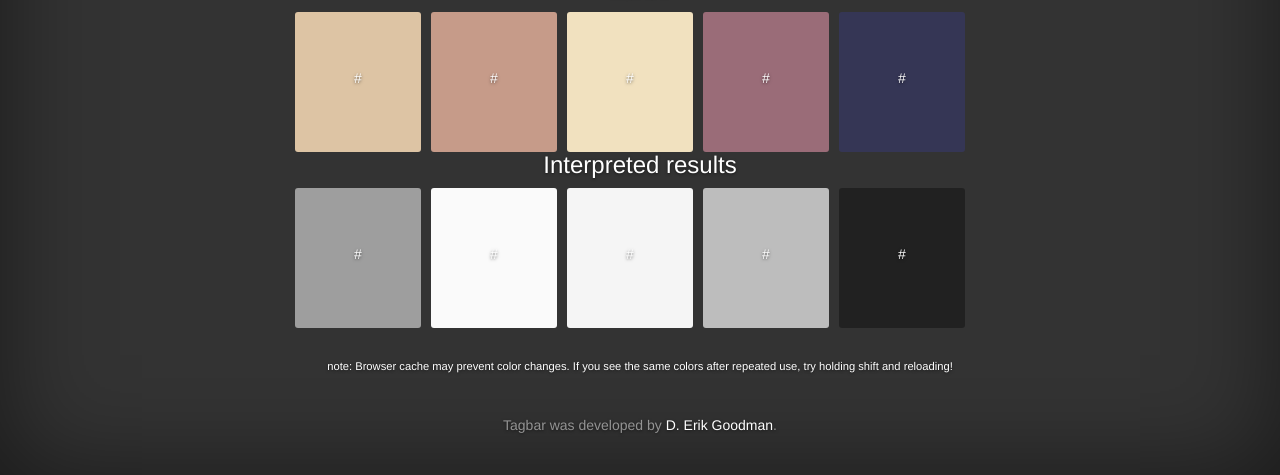
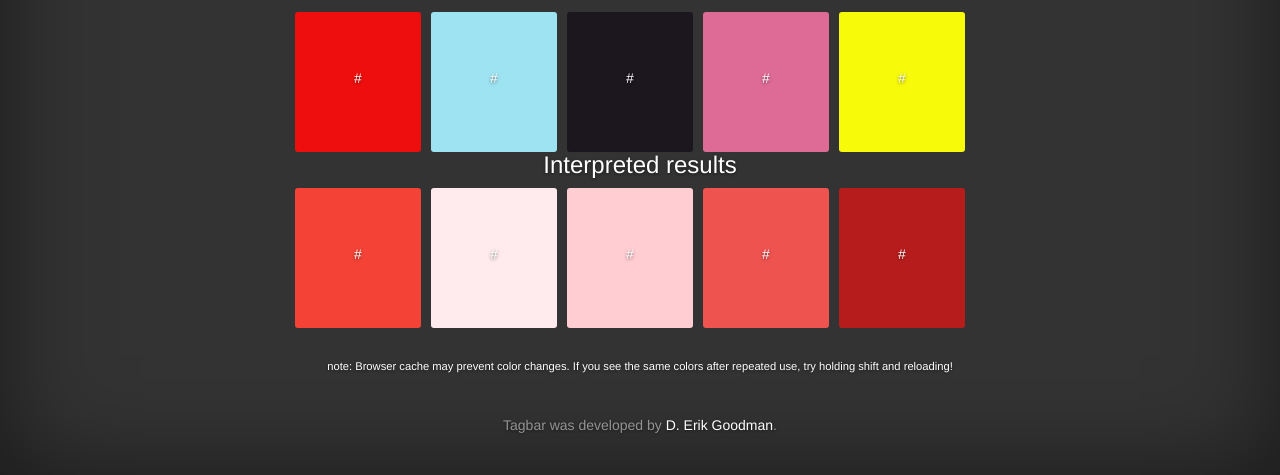
Before and after one commit to DEGoodman/tagbar, a Flask app: template app/templates/results.html in a window 1280 px wide. Shown: the part 325-800 px from the top of the page. Run offline with Flask 2, Linux system fonts and the light colour scheme; the template is opened without the code that fills it, so the values that code supplies are empty; some libraries are stand-ins or nearby versions.

Commit message:
add missing val

```diff
--- a/app/static/css/colors.css
+++ b/app/static/css/colors.css
@@ -1,39 +1,39 @@
 #a {
-	background-color: rgb(221, 196, 164);
+	background-color: rgb(238, 14, 13);
 }
 
 #b {
-	background-color: rgb(198, 155, 137);
+	background-color: rgb(158, 227, 242);
 }
 
 #c {
-	background-color: rgb(241, 225, 191);
+	background-color: rgb(28, 22, 30);
 }
 
 #d {
-	background-color: rgb(154, 108, 120);
+	background-color: rgb(222, 107, 149);
 }
 
 #e {
-	background-color: rgb(53, 54, 85);
+	background-color: rgb(247, 250, 9);
 }
 
 #f {
-	background-color: #9e9e9e;
+	background-color: #f44336;
 }
 
 #g {
-	background-color: #fafafa;
+	background-color: #ffebee;
 }
 
 #h {
-	background-color: #f5f5f5;
+	background-color: #ffcdd2;
 }
 
 #i {
-	background-color: #bdbdbd;
+	background-color: #ef5350;
 }
 
 #j {
-	background-color: #212121;
+	background-color: #b71c1c;
 }
--- a/app/templates/results.html
+++ b/app/templates/results.html
@@ -33,7 +33,7 @@
     <br />
     <h3>Interpreted results</h3>
     <div class="color-swatches">
-      <div id="f" class="color-swatch">#{{ pcl[3:8] }}</div>
+      <div id="f" class="color-swatch">#{{ pcl[3:9] }}</div>
       <div id="g" class="color-swatch">#{{ pcl[14:20] }}</div>
       <div id="h" class="color-swatch">#{{ pcl[25:31] }}</div>
       <div id="i" class="color-swatch">#{{ pcl[36:42] }}</div>
```
Also changed, not shown: app/static/images/Average.jpg.
